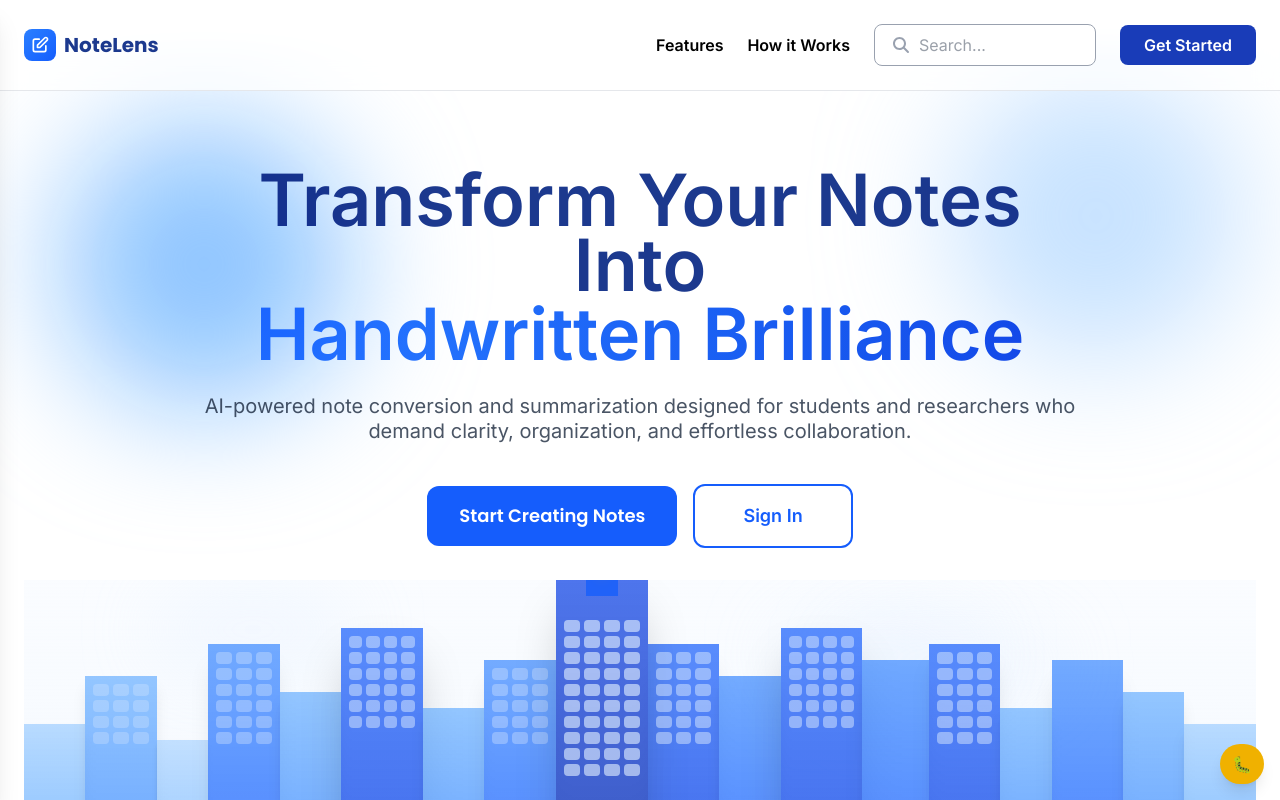
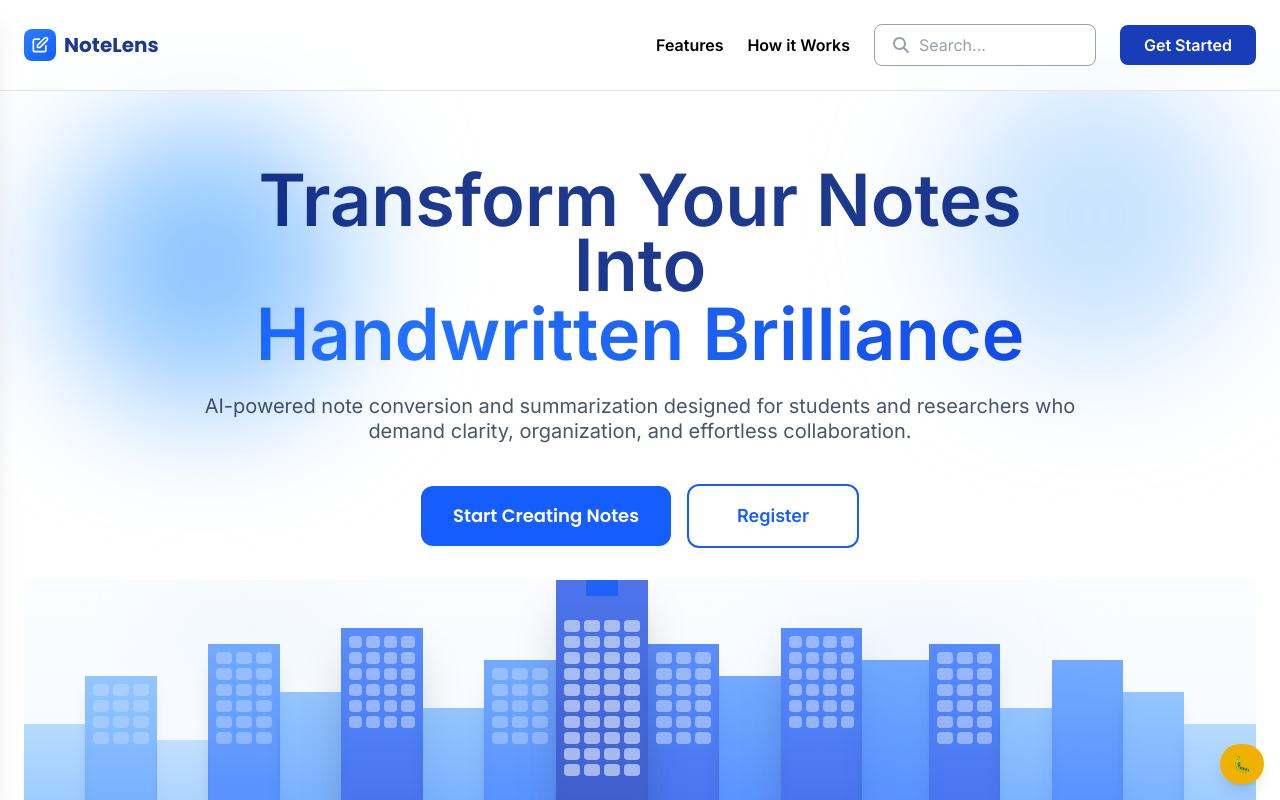
Before and after one commit to Iam-samyog/hackUTA_1, a React (Vite) app: page / in a window 1280 px wide. Shown: the top 800 px of the page. Built offline with nearby package versions, Linux system fonts and the light colour scheme.

Commit message:
Added the Register and Start create rediret part

```diff
--- a/src/components/NoteLensHomepage.jsx
+++ b/src/components/NoteLensHomepage.jsx
@@ -286,11 +286,13 @@
                         </p>
 
                         <div className={`flex flex-col sm:flex-row items-center justify-center gap-4 ${isVisible.hero ? 'animate-hero-cta' : 'opacity-0'}`}>
+                            <Link to="/login" >
                             <button className="px-8 py-4 bg-blue-600 text-white rounded-xl font-poppins font-semibold text-lg hover:bg-blue-700 transition-all hover:scale-105 hover:shadow-2xl">
                                 Start Creating Notes
                             </button>
+                            </Link>
                             <button className="px-12 py-4 border-2 border-blue-600 text-blue-600 rounded-xl font-poppins font-semibold text-lg hover:bg-blue-50 transition-all hover:scale-105">
-                                <Link to="/login" >  Sign In</Link>
+                                <Link to="/login" >Register</Link>
 
                             </button>
                         </div>
```
